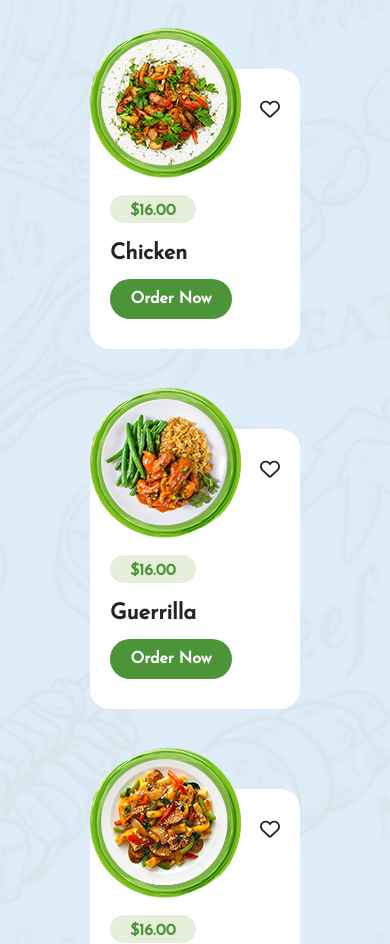
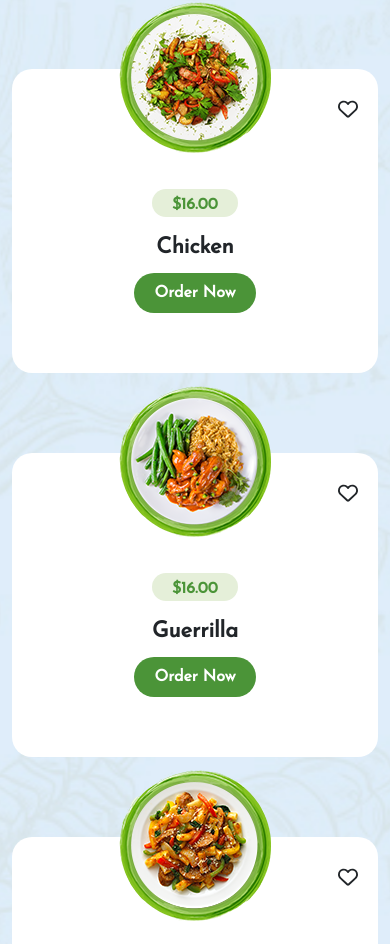
Before and after one commit to munpro2002/Zooshi-Landing-page, a React (Create React App) app: page / in a window 390 px wide. Shown: the part 2596-3540 px from the top of the page. Built offline with nearby package versions, Linux system fonts and the light colour scheme.

Commit message:
fix menu

```diff
--- a/public/index.html
+++ b/public/index.html
@@ -2,7 +2,10 @@
 <html lang="en">
   <head>
     <meta charset="utf-8" />
-    <link rel="icon" href="%PUBLIC_URL%/favicon.ico" />
+    <link
+      rel="icon"
+      href="https://zushi.nl/wp-content/uploads/2019/02/Zushi_Logo.png"
+    />
     <meta name="viewport" content="width=device-width, initial-scale=1" />
     <meta name="theme-color" content="#000000" />
     <meta
@@ -24,7 +27,7 @@
       work correctly both with client-side routing and a non-root public URL.
       Learn how to configure a non-root public URL by running `npm run build`.
     -->
-    <title>React App</title>
+    <title>Zooshi</title>
   </head>
   <body>
     <noscript>You need to enable JavaScript to run this app.</noscript>
--- a/src/components/Booking/BookingTable.tsx
+++ b/src/components/Booking/BookingTable.tsx
@@ -9,7 +9,10 @@ import timer from "../../assets/time-icon.png";
 
 const BookingTable: React.FC<{}> = () => {
   return (
-    <div className={`${classes[`booking`]} position-relative`}>
+    <div
+      id="booking-section"
+      className={`${classes[`booking`]} position-relative`}
+    >
       <img src={chef2} alt="chef2" />
       <img src={chef1} alt="chef1" />
       <div className={`container ${classes["booking__table"]}`}>
--- a/src/components/Header/Header.tsx
+++ b/src/components/Header/Header.tsx
@@ -110,9 +110,17 @@ const Header: React.FC<{}> = () => {
             >
               Visit Us
             </Nav.Link>
-            <button className={classes["header__nav-button"]}>
-              Book A Table
-            </button>
+            <Link
+              to="booking-section"
+              spy={true}
+              smooth={true}
+              offset={-70}
+              duration={500}
+            >
+              <button className={classes["header__nav-button"]}>
+                Book A Table
+              </button>
+            </Link>
           </Nav>
         </Navbar.Collapse>
       </Container>
--- a/src/components/Menu/MenuSection.module.scss
+++ b/src/components/Menu/MenuSection.module.scss
@@ -65,12 +65,11 @@
   }
 }
 
-.menu-dishes {
+.menu__dishes {
   justify-content: space-around;
 
-  div {
-    height: 280px;
-    width: 210px;
+  .menu__dish {
+    padding: 120px 20px 30px;
     border-radius: 20px;
     margin-bottom: 80px;
     position: relative;
@@ -118,9 +117,9 @@
     }
 
     img {
-      top: -15%;
-      right: 28%;
       position: absolute;
+      top: -22%;
+      right: 44%;
     }
 
     .menu__heart {
@@ -136,6 +135,14 @@
   .bg-decor {
     display: none;
   }
+
+  .menu__dishes {
+    .menu__dish {
+      img {
+        right: 30%;
+      }
+    }
+  }
 }
 
 @media (max-width: 991.5px) {
@@ -150,39 +157,31 @@
 }
 
 @media (max-width: 767.5px) {
-  .dishes {
-    div {
-      height: 276px;
-      width: 240px;
+  .menu__dishes {
+    .menu__dish {
       img {
-        right: 37%;
+        right: 39%;
       }
     }
   }
 }
 
-@media (max-width: 574.5px) {
-  .dishes {
-    div {
-      height: 280px;
-      width: 95%;
+@media (max-width: 575.5px) {
+  .menu__dishes {
+    .menu__dish {
       align-items: center;
-
+      span {
+        margin-left: 0;
+      }
+      h4 {
+        margin-left: 0;
+      }
+      button {
+        margin-left: 0;
+      }
       img {
         right: calc(50% - 76px);
       }
     }
   }
 }
-
-@media (min-width: 1199.5px) {
-  .dishes {
-    div {
-      height: 280px;
-      width: 262px;
-      img {
-        right: 43%;
-      }
-    }
-  }
-}
--- a/src/components/Menu/MenuSection.tsx
+++ b/src/components/Menu/MenuSection.tsx
@@ -44,8 +44,9 @@ const MenuSection: React.FC<{}> = () => {
             <span>Starters</span>
           </div>
         </div>
-        <div className={`row ${classes["menu-dishes"]}`}>
-          <div className="col-sm-6 col-md-4 col-lg-3 bg-white">
+        <div className={`row ${classes["menu__dishes"]}`}>
+          <div className="col-sm-6 col-md-4 col-lg-3">
+            <div className={`${classes["menu__dish"]} bg-white`}>
               <img src={recipe1} alt="recipe1" />
               <FontAwesomeIcon
                 icon={faHeart}
@@ -55,7 +56,9 @@ const MenuSection: React.FC<{}> = () => {
               <h4>Chicken</h4>
               <button>Order Now</button>
             </div>
-          <div className="col-sm-6 col-md-4 col-lg-3 bg-white">
+          </div>
+          <div className="col-sm-6 col-md-4 col-lg-3">
+            <div className={`${classes["menu__dish"]} bg-white`}>
               <img src={recipe2} alt="recipe2" />
               <FontAwesomeIcon
                 icon={faHeart}
@@ -65,7 +68,9 @@ const MenuSection: React.FC<{}> = () => {
               <h4>Guerrilla</h4>
               <button>Order Now</button>
             </div>
-          <div className="col-sm-6 col-md-4 col-lg-3 bg-white">
+          </div>
+          <div className="col-sm-6 col-md-4 col-lg-3">
+            <div className={`${classes["menu__dish"]} bg-white`}>
               <img src={recipe3} alt="recipe3" />
               <FontAwesomeIcon
                 icon={faHeart}
@@ -75,7 +80,9 @@ const MenuSection: React.FC<{}> = () => {
               <h4>Boruto</h4>
               <button>Order Now</button>
             </div>
-          <div className="col-sm-6 col-md-4 col-lg-3 bg-white">
+          </div>
+          <div className="col-sm-6 col-md-4 col-lg-3">
+            <div className={`${classes["menu__dish"]} bg-white`}>
               <img src={recipe4} alt="recipe" />
               <FontAwesomeIcon
                 icon={faHeart}
@@ -84,6 +91,7 @@ const MenuSection: React.FC<{}> = () => {
               <span>$16.00</span>
               <h4>Israeli</h4>
               <button>Order Now</button>
+            </div>
           </div>
         </div>
       </div>
```
Lines whose indentation alone changed are shown as unchanged.
